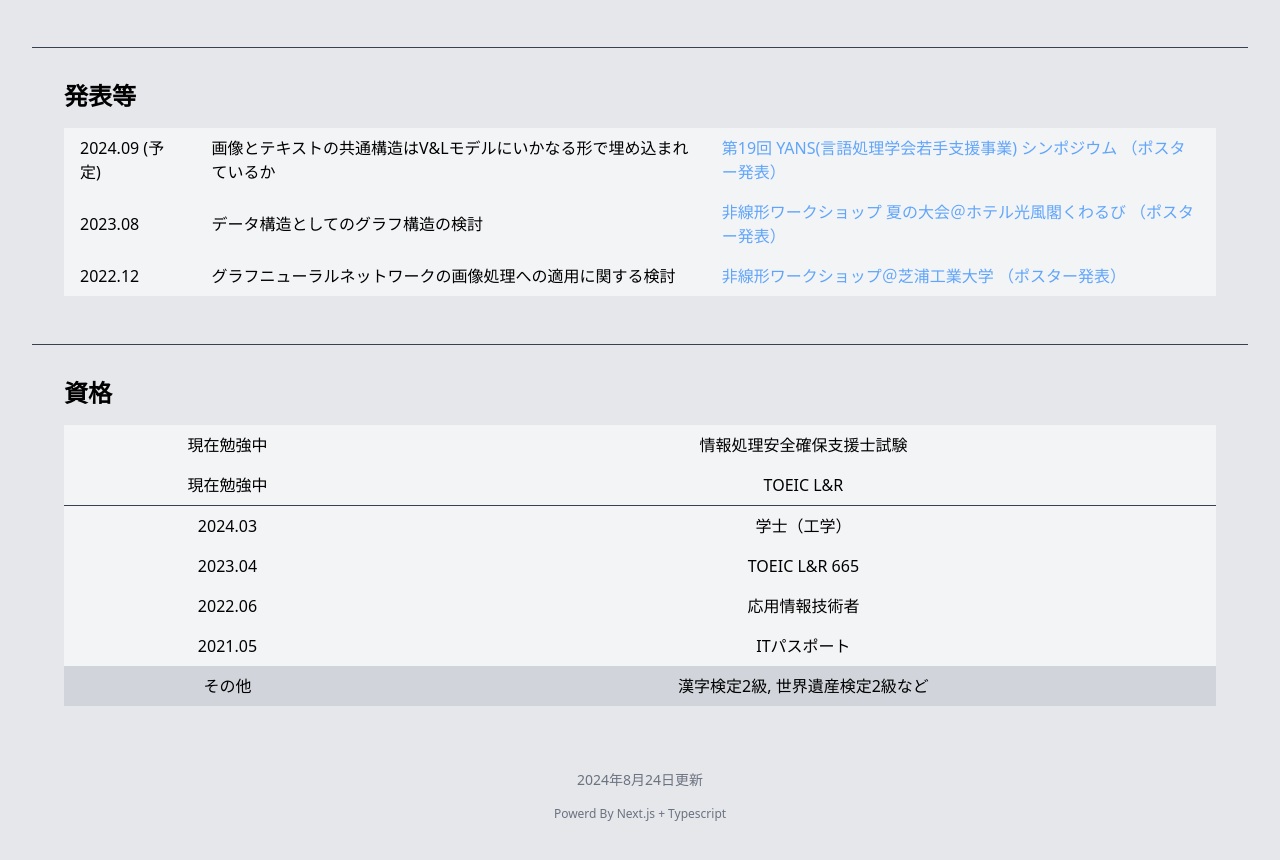
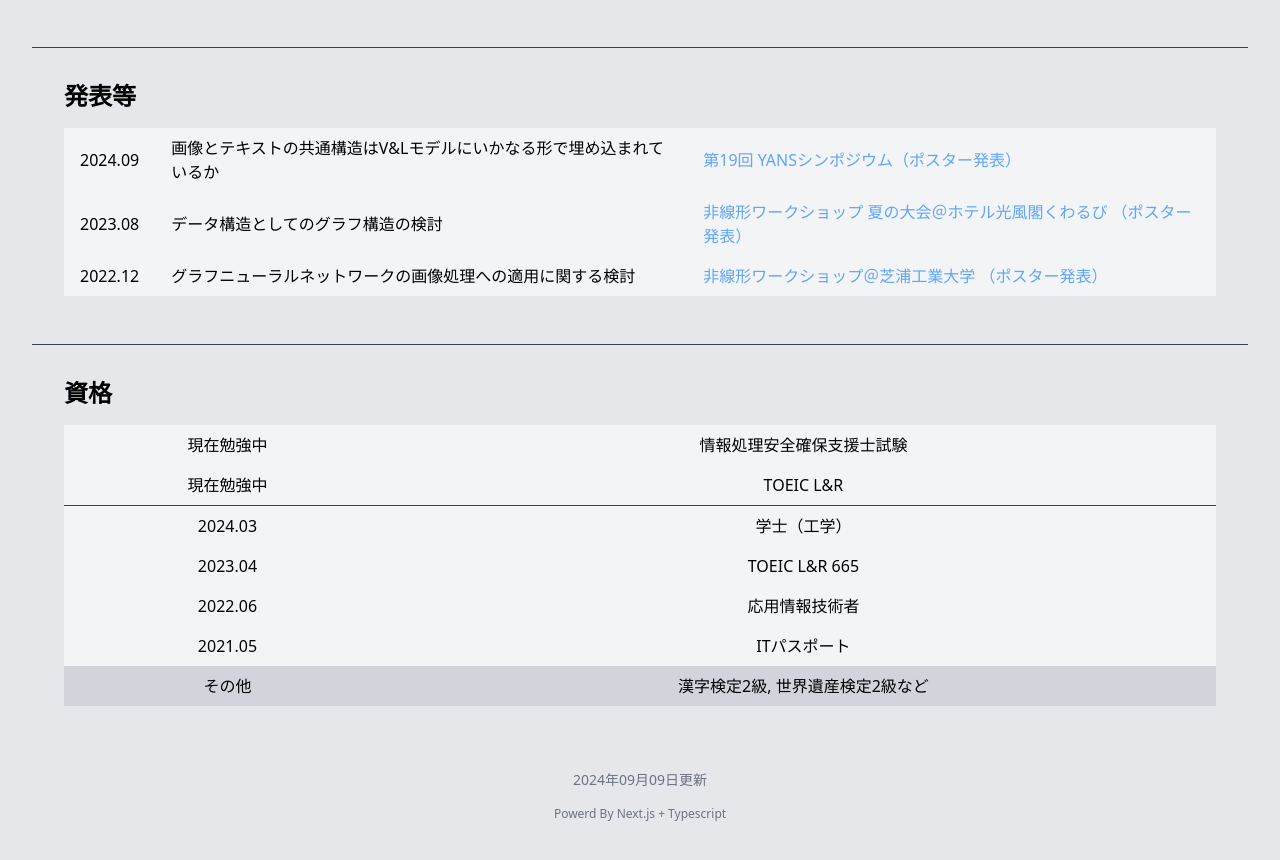
Before and after one commit to n4okins/n4okins.github.io, a Next.js app: page / in a window 1280 px wide. Shown: the part 1260-2120 px from the top of the page. Built offline with nearby package versions, Linux system fonts and the light colour scheme.

Commit message:
Update content page with YANS symposium information

```diff
--- a/src/pages/content.tsx
+++ b/src/pages/content.tsx
@@ -106,11 +106,11 @@ export default function content(lang: string) {
                     "title": "発表等",
                     "content": [
                         {
-                            "td": "2024.09 (予定)",
+                            "td": "2024.09",
                             "content": [
                                 "画像とテキストの共通構造はV&Lモデルにいかなる形で埋め込まれているか",
                                 <Link href="https://yans.anlp.jp/entry/yans2024program" key="link" target="_blank" className="text-blue-400 hover:text-blue-200">
-                                    第19回 YANS(言語処理学会若手支援事業) シンポジウム （ポスター発表）
+                                    第19回 YANSシンポジウム（ポスター発表）
                                 </Link>,
                             ]
                         },
@@ -155,7 +155,7 @@ export default function content(lang: string) {
                         { "td": "その他", "content": "漢字検定2級, 世界遺産検定2級など", "className": "bg-gray-300 dark:bg-gray-700" },
                     ]
                 },
-                "updated": "2024年8月24日更新"
+                "updated": "2024年09月09日更新"
             },
             "en": {
                 "name": "Naoki Shikoda",
@@ -263,11 +263,11 @@ export default function content(lang: string) {
                     "title": "Publications",
                     "content": [
                         {
-                            "td": "2024.09 (Scheduled)",
+                            "td": "2024.09",
                             "content": [
-                                "How are images and text embedded in the V&L model?",
+                                "画像とテキストの共通構造はV&Lモデルにいかなる形で埋め込まれているか",
                                 <Link href="https://yans.anlp.jp/entry/yans2024program" key="link" target="_blank" className="text-blue-400 hover:text-blue-200">
-                                    The 19th YANS (Young Researchers Association for Natural Language Processing) Symposium (poster presentation)
+                                    The 19th YANS Symposium (poster)
                                 </Link>,
                             ]
                         },
@@ -311,7 +311,7 @@ export default function content(lang: string) {
                         { "td": "その他", "content": "Kanji proficiency test, World Heritage test, etc", "className": "bg-gray-300 dark:bg-gray-700" },
                     ]
                 },
-                "updated": "Updated on August 24, 2024"
+                "updated": "Updated on September 9, 2024"
             }
         }[lang]
     )
```
